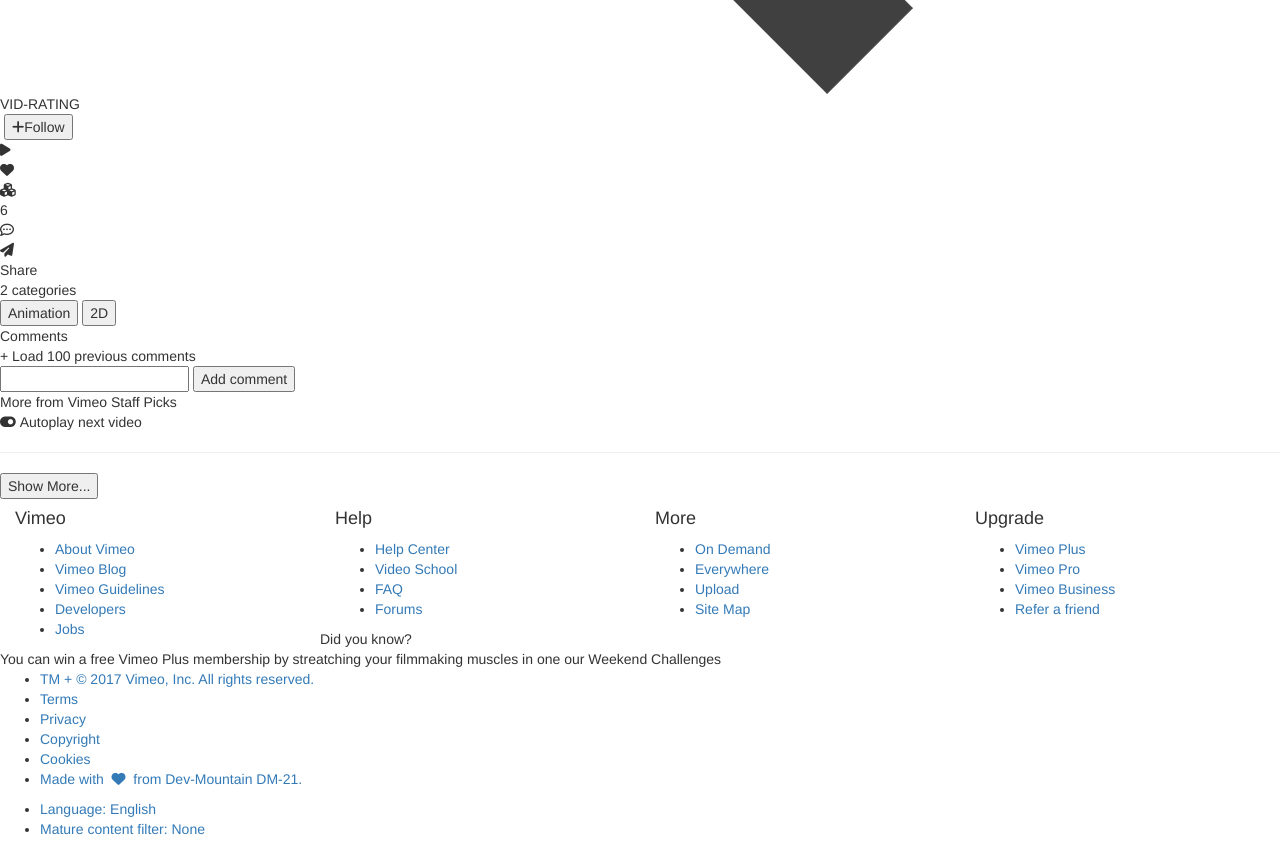
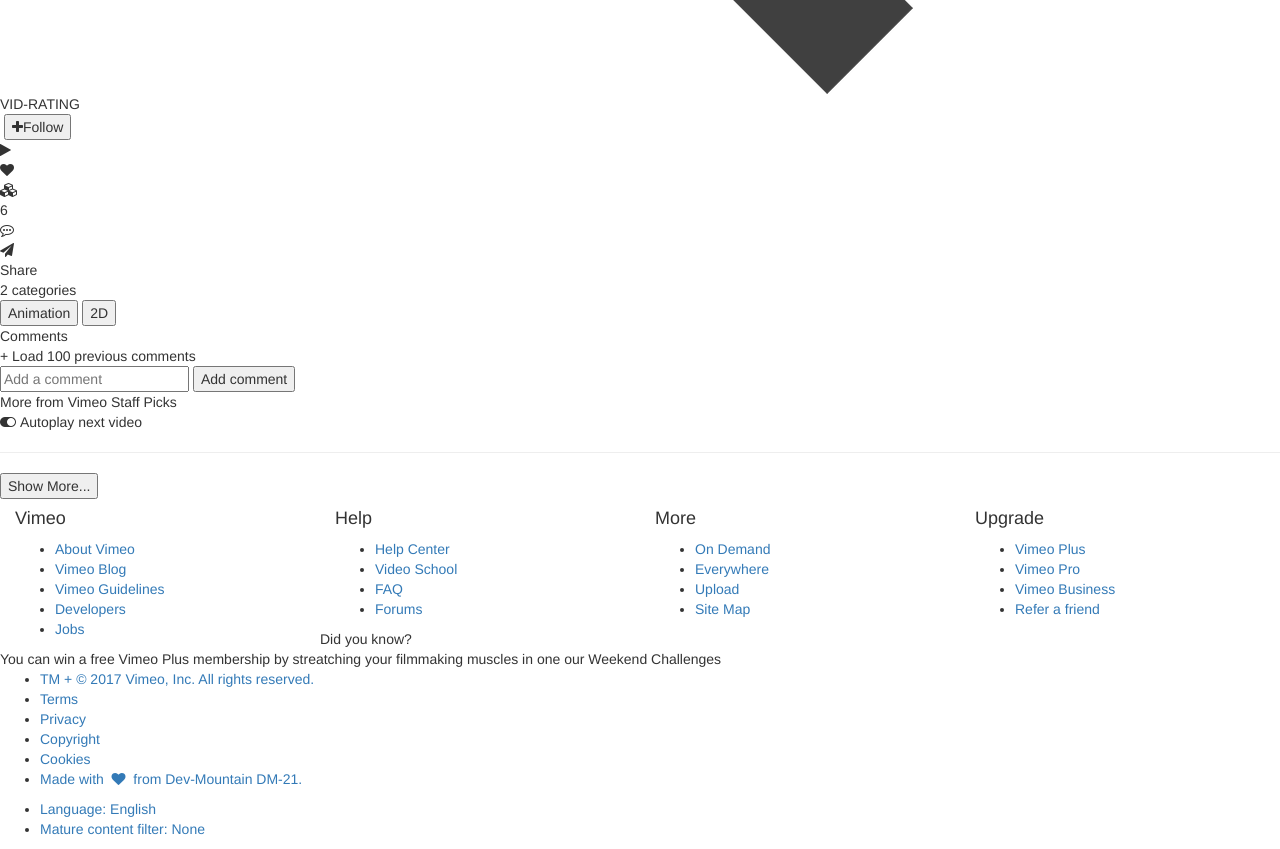
Before and after one commit to yohannisberg/DM21-Group, a website: page public/index.html at #!/playvideo in a window 1280 px wide. Shown: the part 960-1809 px from the top of the page. Drawn offline with nearby package versions, Linux system fonts and the light colour scheme; some packages are replaced by stand-ins of ours; files that its build step writes are made by us from their sources; no server answers.

Commit message:
fixed merge conflicts

```diff
--- a/public/CSS/playVid.scss
+++ b/public/CSS/playVid.scss
@@ -230,7 +230,7 @@
                 justify-content: flex-start;
                 margin:30px 0 20px 70px;
                 align-items: center;
-                color:lightgray;
+                color:black;
             }
 
             .comment-submit{
--- a/public/index.html
+++ b/public/index.html
@@ -5,7 +5,7 @@
 		<link rel="stylesheet" href="https://maxcdn.bootstrapcdn.com/bootstrap/3.3.7/css/bootstrap.min.css"
 		      integrity="sha384-BVYiiSIFeK1dGmJRAkycuHAHRg32OmUcww7on3RYdg4Va+PmSTsz/K68vbdEjh4u"
 		      crossorigin="anonymous">
-		<link rel="stylesheet" href="./font-awesome-4.7.0/css/font-awesome.min.css">
+		<link rel="stylesheet" href="https://maxcdn.bootstrapcdn.com/font-awesome/4.7.0/css/font-awesome.min.css">
 		<meta charset="utf-8">
 		<link rel="stylesheet" type="text/css" href='./css/styles.css'></link>
 		<title></title>
--- a/public/views/playVid.html
+++ b/public/views/playVid.html
@@ -113,7 +113,7 @@
                 </div>
                 <div class="comment-box-container">
 
-                    <input class="comment-box" type="text" ng-model="text" name="comment-input" value="Add a comment">
+                    <input class="comment-box" type="text" ng-model="text" name="comment-input" placeholder="Add a comment">
                     <button class="comment-submit" ng-click="addComment()">Add comment</button>
 
 
```
Also changed, not shown: dist/css/styles.css, dist/js/bundle.js, 2 other files.
